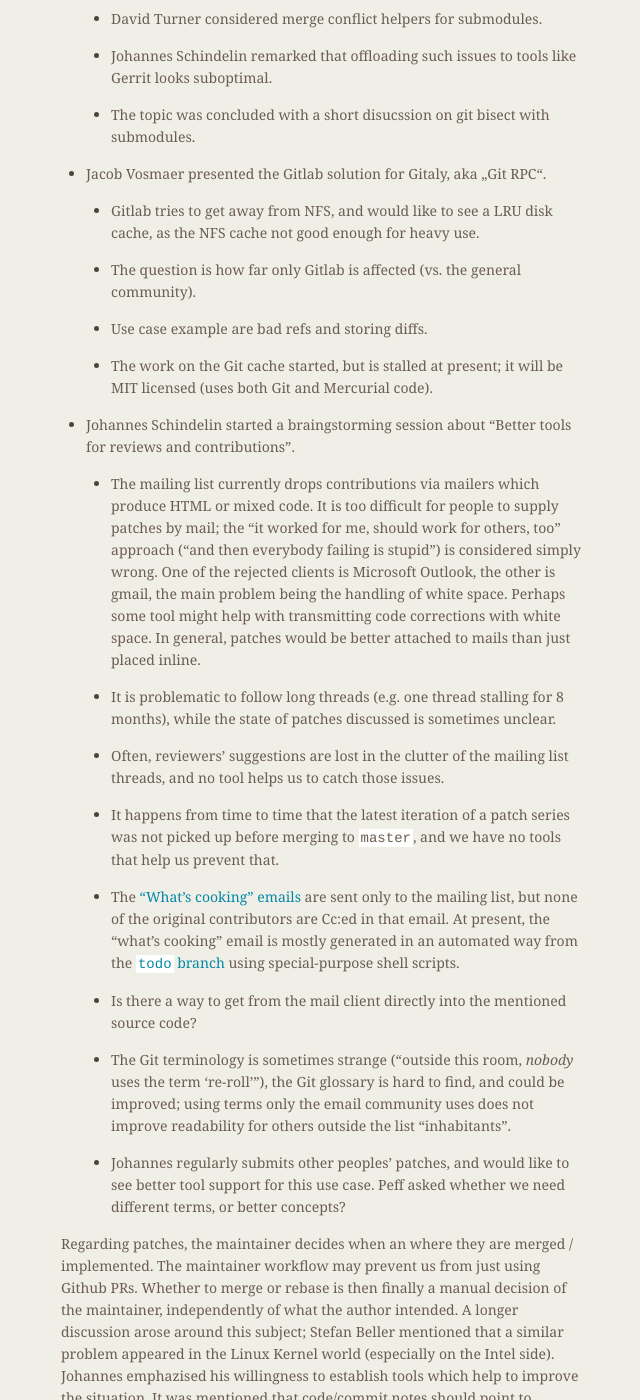
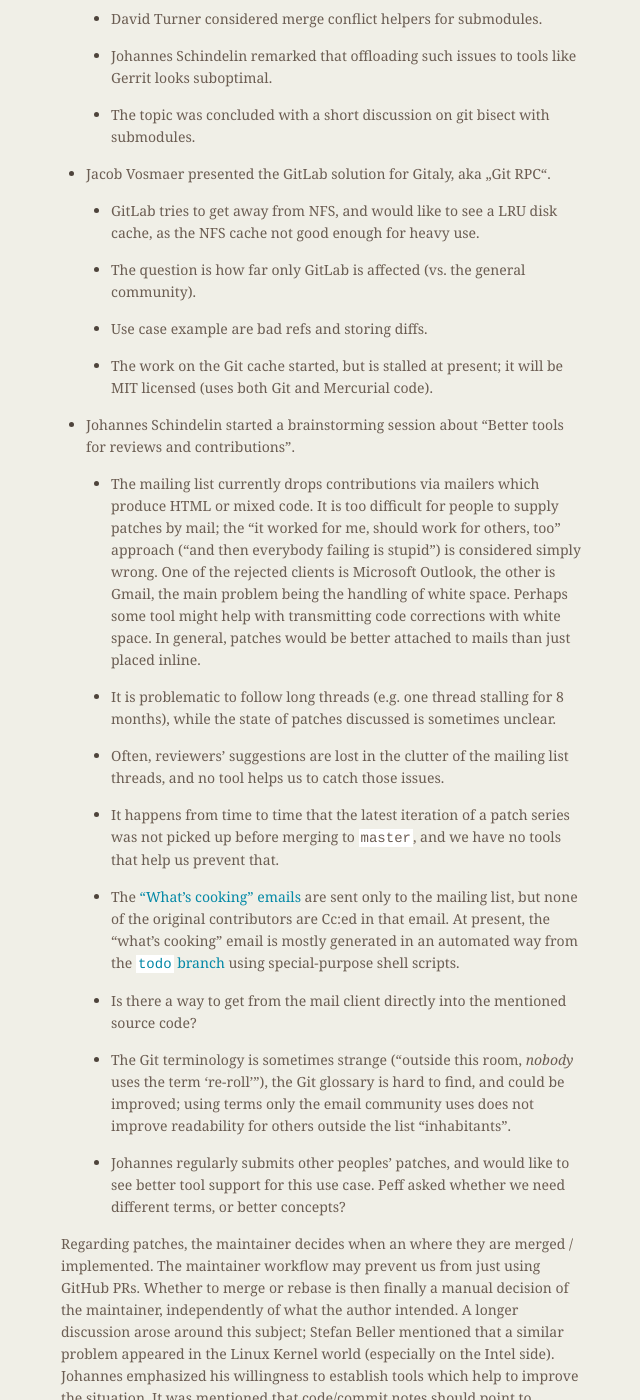
Before and after one commit to git/git.github.io, a Jekyll site: the page built from rev_news/drafts/edition-24.md, in a window 1280 px wide and 1400 px high, scrolled down 2272 px. Shown: the whole window, without its empty margins (498-1138 px from the left). Built offline with Jekyll 4.4.1, drawn with Linux system fonts in a browser that asks for light colours; some of the changed text lies outside the part shown.

Commit message:
Fixed quite some typos, to a large extent my own ones ...

```diff
--- a/rev_news/drafts/edition-24.md
+++ b/rev_news/drafts/edition-24.md
@@ -40,7 +40,7 @@
 
 	* Erik van Zijst presented Atlassian's "clone bundles"
           approach, which had been added to Mercurial some years ago,
-          was later included in BitBucket.
+          was later included in Bitbucket.
 
 		* Atlassian would like to add it to Git, but would
                   like to discuss the approach first.
@@ -146,17 +146,17 @@
 		* Johannes Schindelin remarked that offloading such
                   issues to tools like Gerrit looks suboptimal.
 
-		* The topic was concluded with a short disucssion on
+		* The topic was concluded with a short discussion on
                   git bisect with submodules.
 
-	* Jacob Vosmaer presented the Gitlab solution for Gitaly, aka
+	* Jacob Vosmaer presented the GitLab solution for Gitaly, aka
           „Git RPC“.
 
-		* Gitlab tries to get away from NFS, and would like to
+		* GitLab tries to get away from NFS, and would like to
                   see a LRU disk cache, as the NFS cache not good
                   enough for heavy use.
 
-		* The question is how far only Gitlab is affected
+		* The question is how far only GitLab is affected
                   (vs. the general community).
 
 		* Use case example are bad refs and storing diffs.
@@ -165,7 +165,7 @@
                   present; it will be MIT licensed (uses both Git and
                   Mercurial code).
 
-	* Johannes Schindelin started a braingstorming session about
+	* Johannes Schindelin started a brainstorming session about
           "Better tools for reviews and contributions".
 
 		* The mailing list currently drops contributions via
@@ -174,7 +174,7 @@
                   “it worked for me, should work for others, too" approach
                   (“and then everybody failing is stupid”) is considered
                   simply wrong. One of the rejected clients is
-                  Microsoft Outlook, the other is gmail, the main
+                  Microsoft Outlook, the other is Gmail, the main
                   problem being the handling of white space. Perhaps
                   some tool might help with transmitting code
                   corrections with white space. In general, patches
@@ -217,14 +217,16 @@
                   terms, or better concepts?
 
 	Regarding patches, the maintainer decides when an where they are merged / implemented.
-	The maintainer workflow may prevent us from just using Github PRs.
+	The maintainer workflow may prevent us from just using GitHub PRs.
 	Whether to merge or rebase is then finally a manual decision of the maintainer,
 	independently of what the author intended.
 	A longer discussion arose around this subject; Stefan Beller mentioned that a similar problem
 	appeared in the Linux Kernel world (especially on the Intel side).
-	Johannes emphazised his willingness to establish tools which help to improve the situation.
+	Johannes emphasized his willingness to establish tools which help to improve the situation.
 	It was mentioned that code/commit notes should point to mailing list where appropriate.
-        Josh Triplett steered the discussion toward distributed review tools, and mentioned that there is already a data format for that purpose: ReviewDB. This format, however, would need to be extended to allow for addressing the issues raised in the discussion.
+        Josh Triplett steered the discussion toward distributed review tools, and mentioned that
+        there is already a data format for that purpose: ReviewDB. This format, however,
+        would need to be extended to allow for addressing the issues raised in the discussion.
 
 	* Carlos Martín Nieto presented the state of the references
           database, to get them away from the file system.
@@ -368,34 +370,34 @@
 For a larger project with multiple moving parts (habilitation thesis) I
 had used Subversion (that thesis started before git). It made two things
 clear: I could not have done this without a version control system; and
-I needed something else (a vcs with actual merges, to say the least).
+I needed something else (a VCS with actual merges, to say the least).
 
 Git had some geek appeal, but I couldn't get it to compile on my first
 attempts (`configure && make...`, on a system with libs without headers,
 no root). So I went with Mercurial since I was getting into Python
-anyway. Only to be confused by hg's mantra "to clone is to branch and to
-branch is to clone" when there were two commands "clone" and "branch"
+anyway. Only to be confused by Hg's mantra "to clone is to branch and to
+branch is to clone" when there were two commands `clone` and `branch`
 which did something completely different and - in the case of the latter -
-not very useful, it appeared to me. (hg has the more useful
+not very useful, it appeared to me. (Hg has the more useful
 "bookmarks" these days.)
 
 In the end, it was the branch concept and the tone on the respective
 mailing lists at that time that drove me to Git. I had learned not to
-use "configure" for Git by now, and have been compiling it happily ever
+use `configure` for Git by now, and have been compiling it happily ever
 after.
 
 * What would you name your most important contribution to Git?
 
 There is no single big topic. Mostly, I try to make Git easier and less
 surprising to use by doing stuff here and there. The rev-list options
-"--min-parent", "--max-parent" and "--cherry-mark" were fun to do. I
+`--min-parent`, `--max-parent` and `--cherry-mark` were fun to do. I
 also consider "--textconv" a killer feature and was very successful in
 getting Peff to do most things in that area that I wanted to have, and
 did a few things "myself" - which is really the wrong term, given how
 collaborative our development on git.git is.
 
-Strangely, I was involved in several gpg-related things. I do not use
-signed tags nor signed commits myself, but I care about gpg and about
+Strangely, I was involved in several GPG-related things. I do not use
+signed tags nor signed commits myself, but I care about GPG and about
 git making the right calls when it comes to notions like "trust" etc.
 
 * What are you doing on the Git project these days, and why?
@@ -423,8 +425,8 @@
 
 * What is your favorite Git-related tool/library, outside of Git itself?
 
-Anything that makes textconv fly (unoconv, pdftotext); tig when
-`log --graph` is ambiguous; I should use tig more ;)
+Anything that makes `textconv` fly (`unoconv`, `pdftotext`); `tig` when
+`log --graph` is ambiguous; I should use `tig` more ;)
 
 ## Releases
 
```
Also changed, not shown: other parts of rev_news/drafts/edition-24.md (+8 -7 lines).
